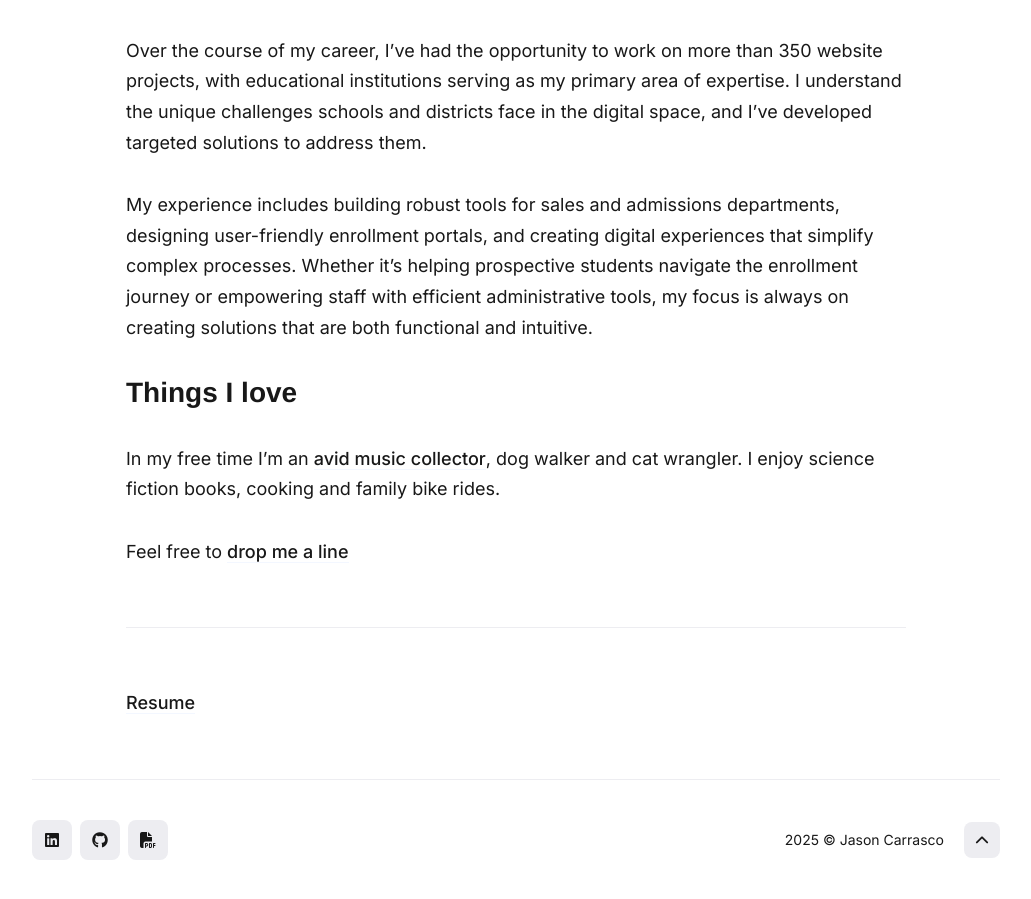
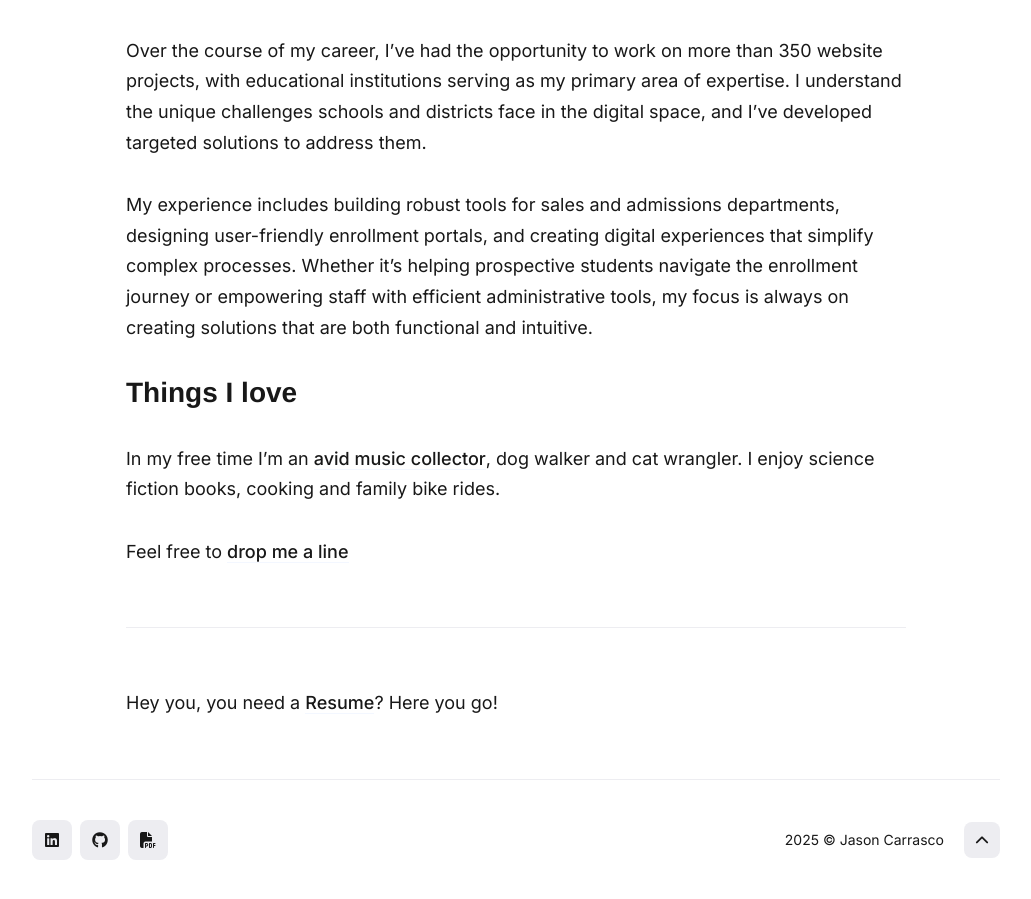
Before and after one commit to jtcarrasco/jtc, a Jekyll site: the page built from _pages/about.md, in a window 1280 px wide and 900 px high, scrolled down 994 px. Shown: the whole window, without its empty margins (124-1155 px from the left). Built offline with Jekyll 4.4.1, drawn with Linux system fonts in a browser that asks for light colours; some web fonts are replaced.

Commit message:
251001 resume

```diff
--- a/_pages/about.md
+++ b/_pages/about.md
@@ -24,4 +24,4 @@ In my free time I’m an [avid music collector](https://www.discogs.com/user/jtc
 Feel free to [drop me a line](/contact)
 <hr/>
 
-[Resume](/assets/Jtcarrasco_resume.pdf)
+Hey you, you need a [Resume](/assets/Jtcarrasco_resume.pdf)? Here you go!
```
